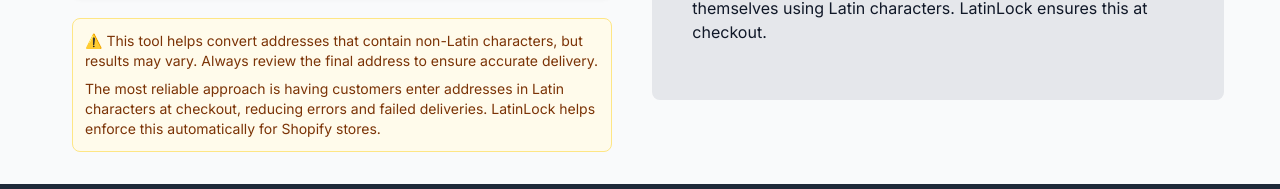
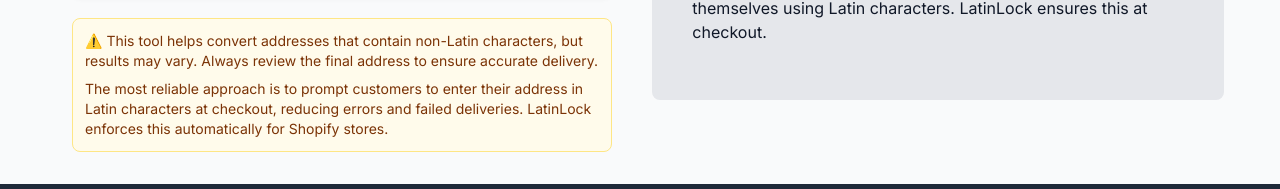
Before and after one commit to JohnE10/latinlocksite, a Next.js app: page /latinlock/latin-address-converter in a window 1280 px wide. Shown: the part 584-773 px from the top of the page. Built offline with nearby package versions, Linux system fonts and the light colour scheme.

Commit message:
made ui mod

```diff
--- a/components/Disclaimer.tsx
+++ b/components/Disclaimer.tsx
@@ -8,7 +8,7 @@ export default function Disclaimer() {
 
             </p>
             <p>
-                The most reliable approach is having customers enter addresses in Latin characters at checkout, reducing errors and failed deliveries. LatinLock helps enforce this automatically for Shopify stores.
+                The most reliable approach is to prompt customers to enter their address in Latin characters at checkout, reducing errors and failed deliveries. LatinLock enforces this automatically for Shopify stores.
 
             </p>
         </div>
```
